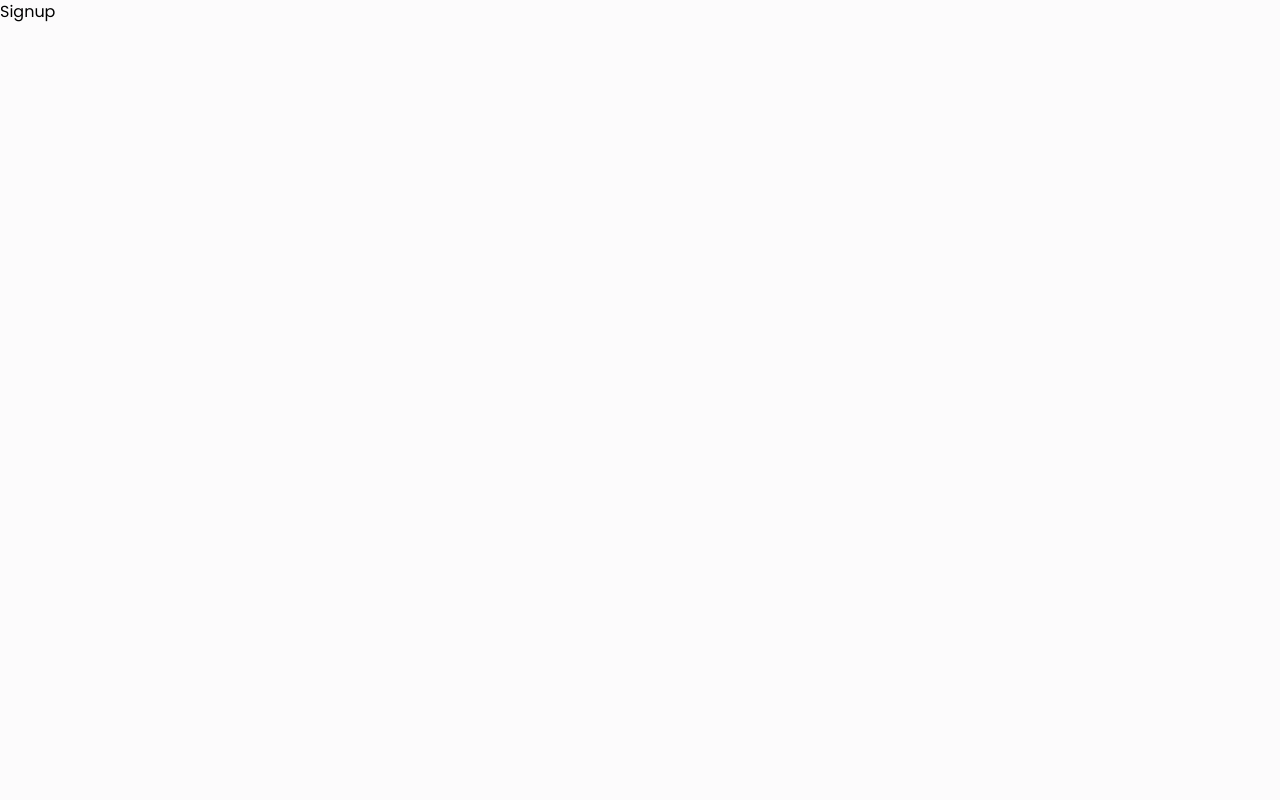
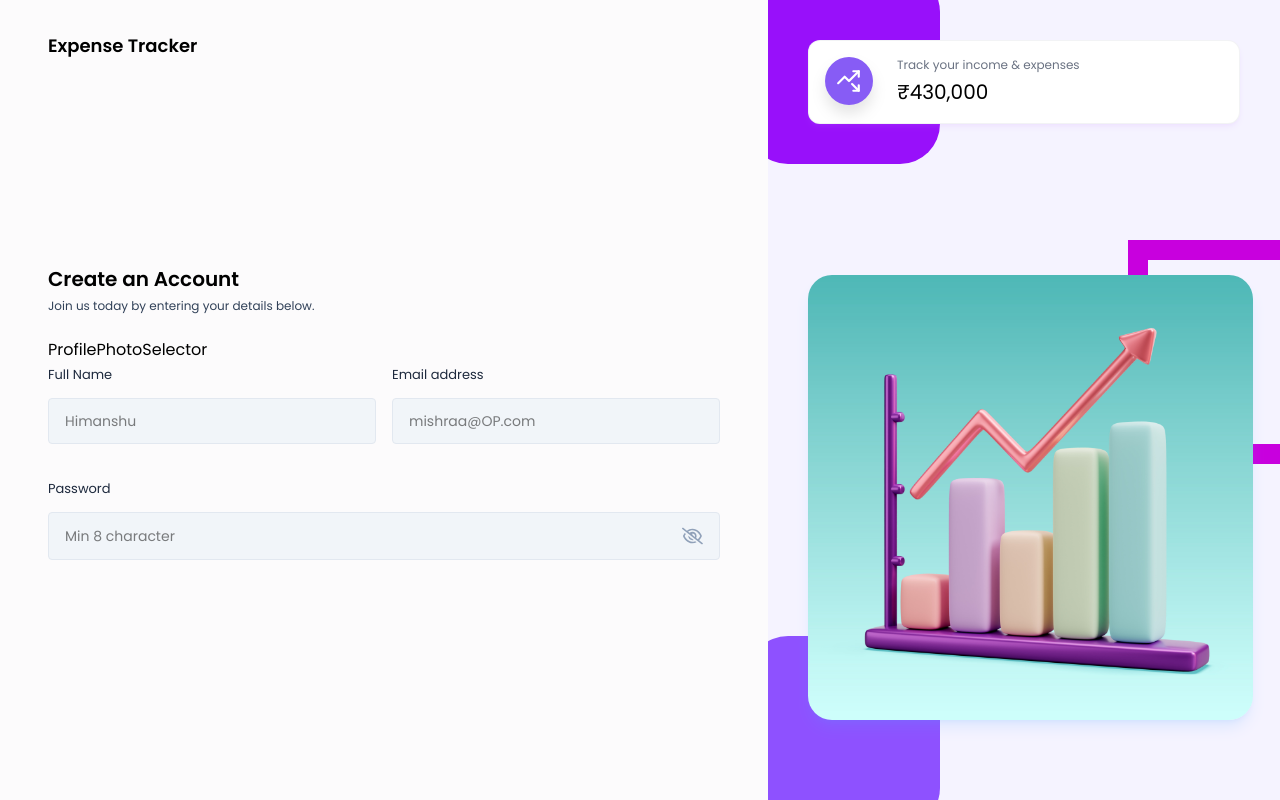
Before and after one commit to areyyynitin/ExpenseTracker-MERN, a React (Vite) app in the folder fronted/expense-tracker/: page /signUp in a window 1280 px wide. Built offline with nearby package versions, Linux system fonts and the light colour scheme.

Commit message:
Signup page 40% completed

```diff
--- a/fronted/expense-tracker/src/components/Inputs/Input.jsx
+++ b/fronted/expense-tracker/src/components/Inputs/Input.jsx
@@ -24,7 +24,7 @@
 
             {type === "password" && (
 
-                {showPassword} ? (
+                showPassword ? (
                   <FaRegEye
                   size={22}
                   className='text-primary cursor-pointer'
--- /dev/null
+++ b/fronted/expense-tracker/src/components/Inputs/ProfilePhotoSelector.jsx
@@ -0,0 +1,9 @@
+import React from 'react'
+
+ const ProfilePhotoSelector = ({image,setImage}) => {
+  return (
+    <div>ProfilePhotoSelector</div>
+  )
+}
+
+export default ProfilePhotoSelector
--- a/fronted/expense-tracker/src/components/layouts/AuthLayout.jsx
+++ b/fronted/expense-tracker/src/components/layouts/AuthLayout.jsx
@@ -1,23 +1,23 @@
 import React from 'react'
 import img from "../../assets/images/Card_2.jpg"
-import {LuTrendingUpDown} from "react-icons/lu"
+import { LuTrendingUpDown } from "react-icons/lu"
 
-export const AuthLayout = ({children}) => {
+export const AuthLayout = ({ children }) => {
     return (
         <div className='flex'>
             <div className='w-screen h-screen md:w-[60vw] px-12 pt-8 pb-12'>
-            <h2 className='text-lg font-medium text-black'> Expense Tracker</h2>
+                <h2 className='text-lg  font-semibold text-black'> Expense Tracker</h2>
                 {children}
             </div>
 
             <div className='hidden md:block w-[40vw] h-screen bg-violet-50 bg-auth-bg-img bg-cover bg-no-repeat bg-center overflow-hidden pb-8 relative  '>
-        <div className='w-48 h-48 rounded-[40px] bg-purple-600 absolute -top-7 -left-5'/>
-        <div className='w-48 h-56 rounder-[40px] border-[20px] border-fuchsia-600 absolute top-[30%] -right-10'/>
-        <div className='w-48 h-48 rounded-[40px] bg-violet-500 absolute -bottom-7 -left-5'/>
+                <div className='w-48 h-48 rounded-[40px] bg-purple-600 absolute -top-7 -left-5' />
+                <div className='w-48 h-56 rounder-[40px] border-[20px] border-fuchsia-600 absolute top-[30%] -right-10' />
+                <div className='w-48 h-48 rounded-[40px] bg-violet-500 absolute -bottom-7 -left-5' />
 
                 <div className="grid grid-cols-1 z-20">
                     <StatsInfoCard
-        icon={<LuTrendingUpDown/>}
+                        icon={<LuTrendingUpDown />}
                         label="Track your income & expenses"
                         value="430,000"
                         color="bg-primary"
@@ -37,7 +37,7 @@
 // export default AuthLayout;
 
 
-const StatsInfoCard = ({icon,label,value,color}) => {
+const StatsInfoCard = ({ icon, label, value, color }) => {
     return <div className='flex gap-6 bg-white p-4 rounded-xl shadow-md shadow-purple-400/10 border border-gray-200/50 z-10 m-10' >
         <div
             className={`w-12 h-12 flex items-center justify-center text-[26px] text-white ${color} rounded-full drop-shadow-xl`}
--- a/fronted/expense-tracker/src/pages/Auth/SignUp.jsx
+++ b/fronted/expense-tracker/src/pages/Auth/SignUp.jsx
@@ -1,10 +1,66 @@
-import React from 'react'
+import React, { useState } from 'react'
+import { AuthLayout } from '../../components/layouts/AuthLayout'
+import { Link, useNavigate } from 'react-router-dom'
+import Input from "./../../components/Inputs/Input"
+import { validateEmail } from '../../utils/helper'
+import ProfilePhotoSelector from "./../../components/Inputs/ProfilePhotoSelector"
+
 
 const SignUp = () => {
+  const [profilePic, setProfilePic] = useState(null)
+  const [fullName, setFullName] = useState("");
+  const [email, setEmail] = useState("")
+  const [password, setPassword] = useState("")
+  const [error, setError] = useState("")
+
+  const navigate = useNavigate();
+
+
+  // Handle Sign Up form Submit
+  const handleSignUp = async (e) => { }
   return (
-    <div>
-      Signup
-    </div>
+    <AuthLayout>
+      <div className='lg:w-[100%] h-auto md:h-full mt-10 md:mt-0 flex flex-col justify-center'>
+        <h3 className='text-xl font-semibold text-black'> Create an Account</h3>
+        <p className='text-xs text-slate-700 mt-[5px] mb-6'>
+          Join us today by entering your details below.
+        </p>
+
+        <form onSubmit={handleSignUp}>
+          <ProfilePhotoSelector image={profilePic} setImage={setProfilePic} />
+
+
+          <div className='grid grid-cols-1 md:grid-cols-2 gap-4'>
+            <Input
+              value={fullName}
+              onChange={({ target }) => setFullName(target.value)}
+              label="Full Name"
+              placeholder='Himanshu'
+              type="text"
+            />
+
+            <Input
+              value={email}
+              onChange={({ target }) => setEmail(target.value)}
+              label="Email address"
+              placeholder="mishraa@OP.com"
+              type="text"
+            />
+
+            <div className='col-span-2'>
+              <Input
+                value={password}
+                onChange={({ target }) => setPassword(target.value)}
+                label="Password"
+                placeholder="Min 8 character"
+                type="password"
+              />
+            </div>
+          </div>
+
+        </form>
+      </div>
+    </AuthLayout>
   )
 }
 
```
Lines whose indentation alone changed are shown as unchanged.
